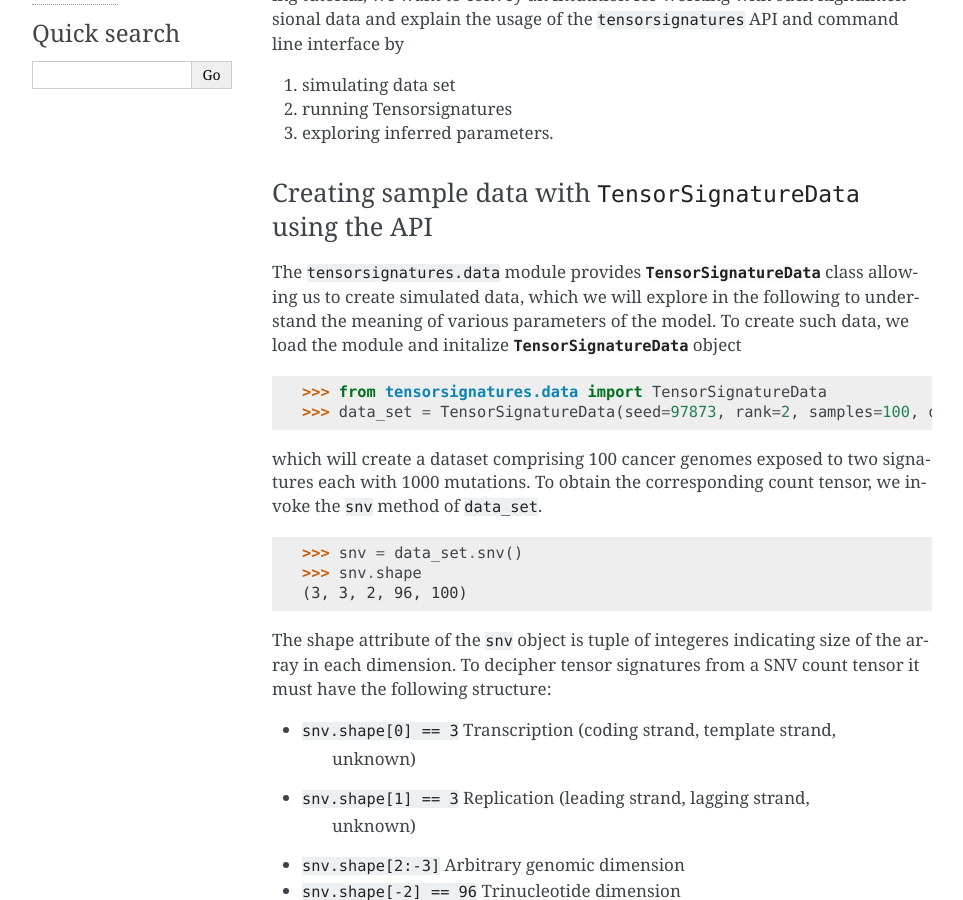
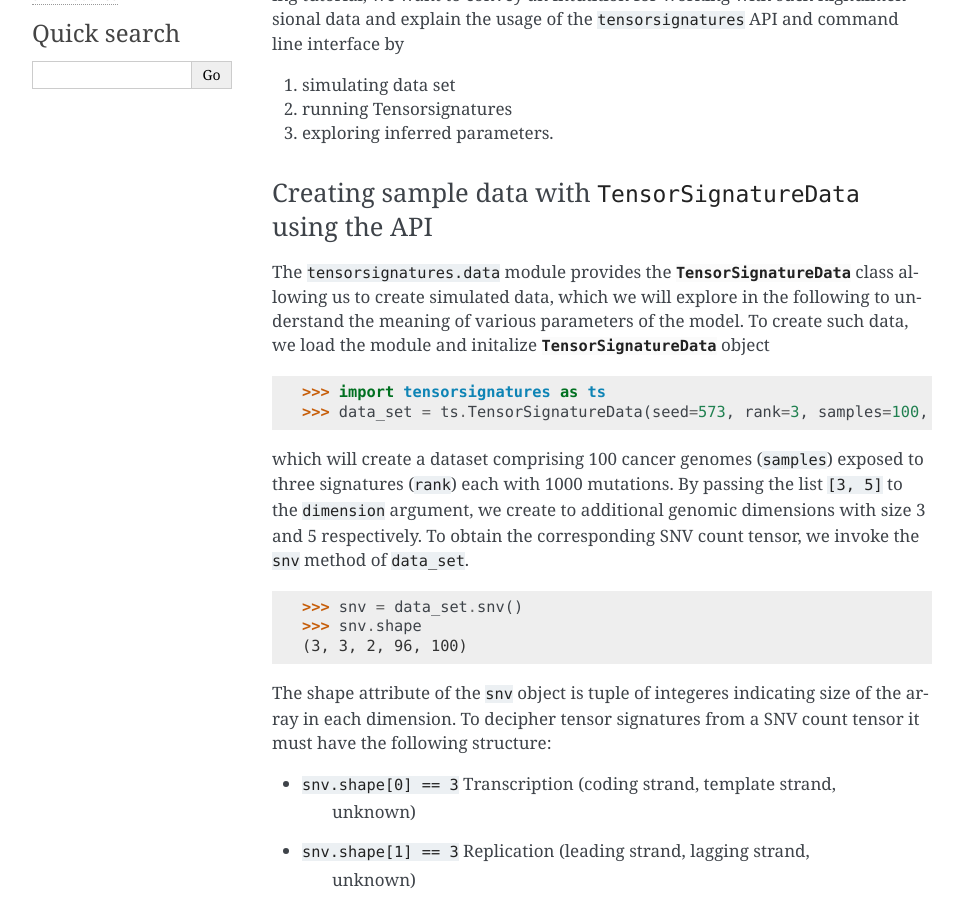
Before and after one commit to sagar87/tensorsignatures, a Sphinx documentation site: the page built from docs/tutorials.rst, in a window 1280 px wide and 900 px high, scrolled down 335 px. Shown: the whole window, without its empty margins (148-1111 px from the left). Built offline with Sphinx 7.4.7, drawn with Linux system fonts in a browser that asks for light colours.

Commit message:
Updated util documentiation.

```diff
--- a/docs/tutorials.rst
+++ b/docs/tutorials.rst
@@ -24,18 +24,20 @@ interface by
 Creating sample data with :code:`TensorSignatureData` using the API
 -------------------------------------------------------------------
 
-The :code:`tensorsignatures.data` module provides :obj:`TensorSignatureData`
+The :code:`tensorsignatures.data` module provides the :obj:`TensorSignatureData`
 class allowing us to create simulated data, which we will explore in the
 following to understand the meaning of various parameters of the model. To
 create such data, we load the module and initalize :obj:`TensorSignatureData`
 object
 
->>> from tensorsignatures.data import TensorSignatureData
->>> data_set = TensorSignatureData(seed=97873, rank=2, samples=100, dim=[2], mutations=1000)
+>>> import tensorsignatures as ts
+>>> data_set = ts.TensorSignatureData(seed=573, rank=3, samples=100, dimensions=[3, 5], mutations=1000)
 
-which will create a dataset comprising 100 cancer genomes exposed to two
-signatures each with 1000 mutations. To obtain the corresponding count tensor,
-we invoke the :code:`snv` method of :code:`data_set`.
+which will create a dataset comprising 100 cancer genomes (:code:`samples`)
+exposed to three signatures (:code:`rank`) each with 1000 mutations. By passing
+the list :code:`[3, 5]` to the :code:`dimension` argument, we create to additional
+genomic dimensions with size 3 and 5 respectively. To obtain the corresponding
+SNV count tensor, we invoke the :code:`snv` method of :code:`data_set`.
 
 >>> snv = data_set.snv()
 >>> snv.shape
```
